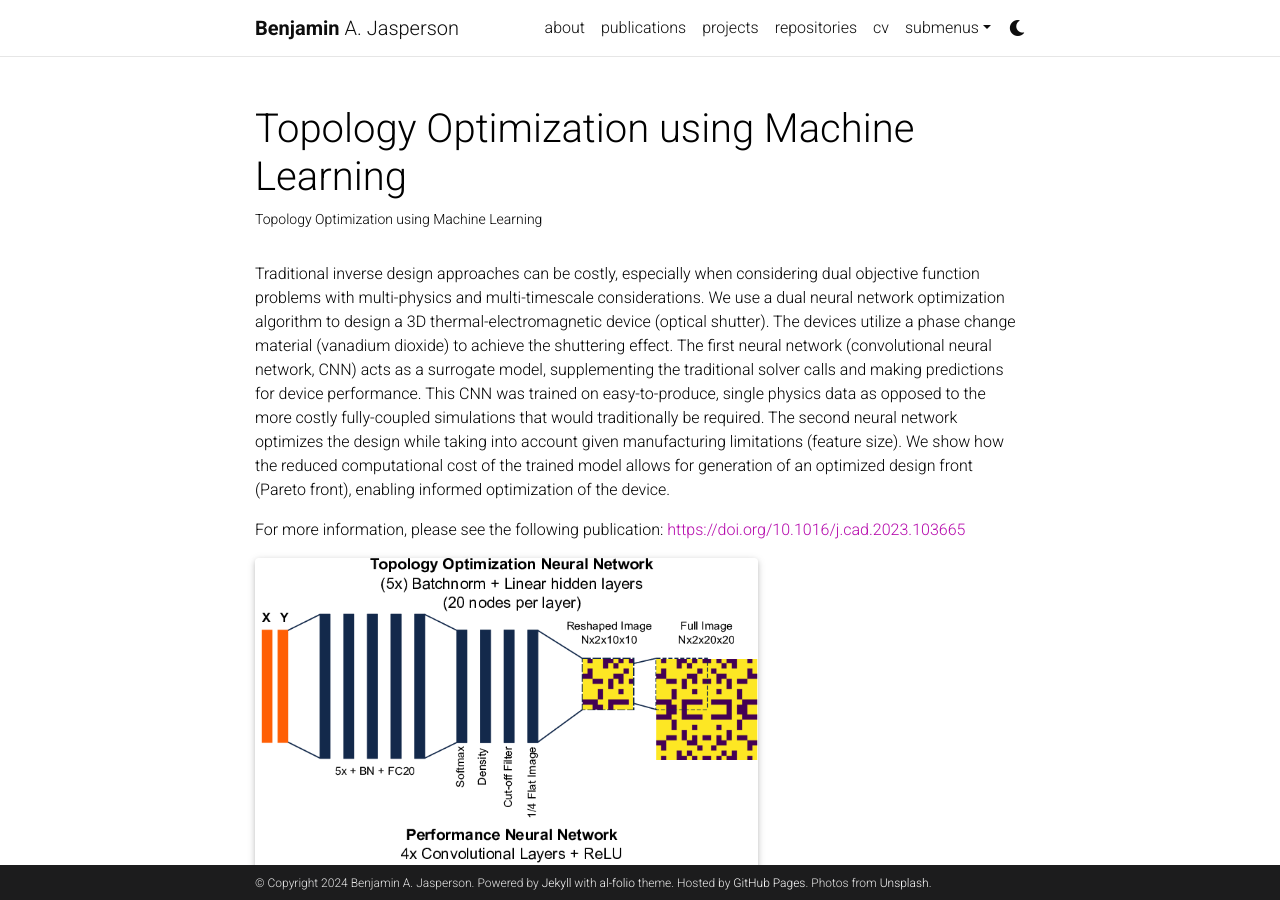
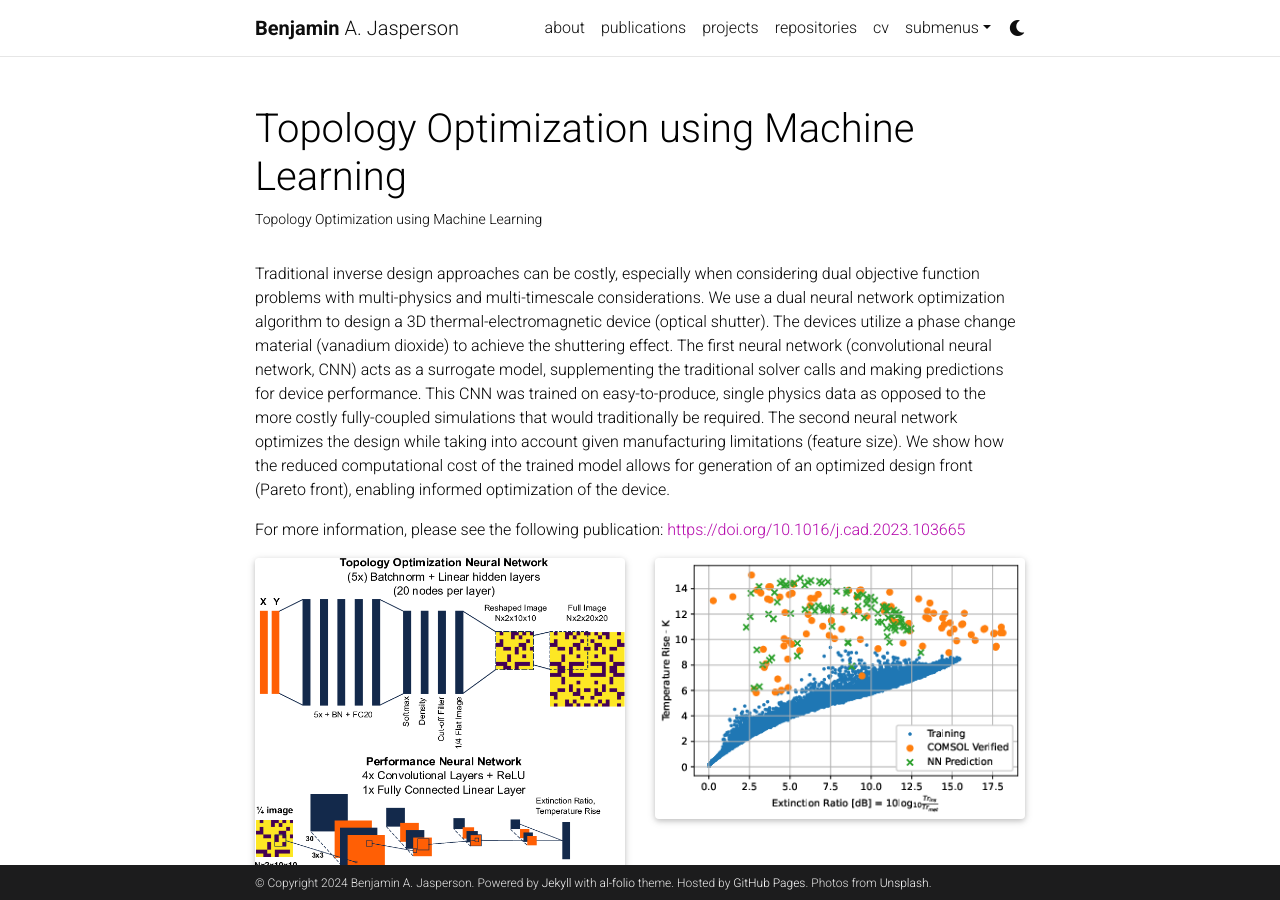
Before and after one commit to bjasperson/bjasperson.github.io, a Jekyll site: the page built from _projects/top_opt.md, in a window 1280 px wide and 900 px high. Built offline with Jekyll 4.4.1, drawn with Linux system fonts in a browser that asks for light colours; full-size pictures stand in for the smaller copies a plugin makes; comment, search, counter and statistics services are not loaded; a style sheet for code colours, icons or effects is not loaded.

Commit message:
update images

```diff
--- a/_projects/top_opt.md
+++ b/_projects/top_opt.md
@@ -18,10 +18,10 @@ We show how the reduced computational cost of the trained model allows for gener
 For more information, please see the following publication: [https://doi.org/10.1016/j.cad.2023.103665](A Dual Neural Network Approach to Topology Optimization for Thermal-Electromagnetic Device Design)
 
 <div class="row">
-    <div class="col-sm-8 mt-3 mt-md-0">
+    <div class="col-sm mt-3 mt-md-0">
         {% include figure.html path="assets/img/to_workflow.png" title="TO workflow" class="img-fluid rounded z-depth-1" %}
     </div>
-    <div class="col-sm-8 mt-3 mt-md-0">
+    <div class="col-sm mt-3 mt-md-0">
         {% include figure.html path="assets/img/to_pareto.png" title="Design front" class="img-fluid rounded z-depth-1" %}
     </div>
 <div class="caption">
```
